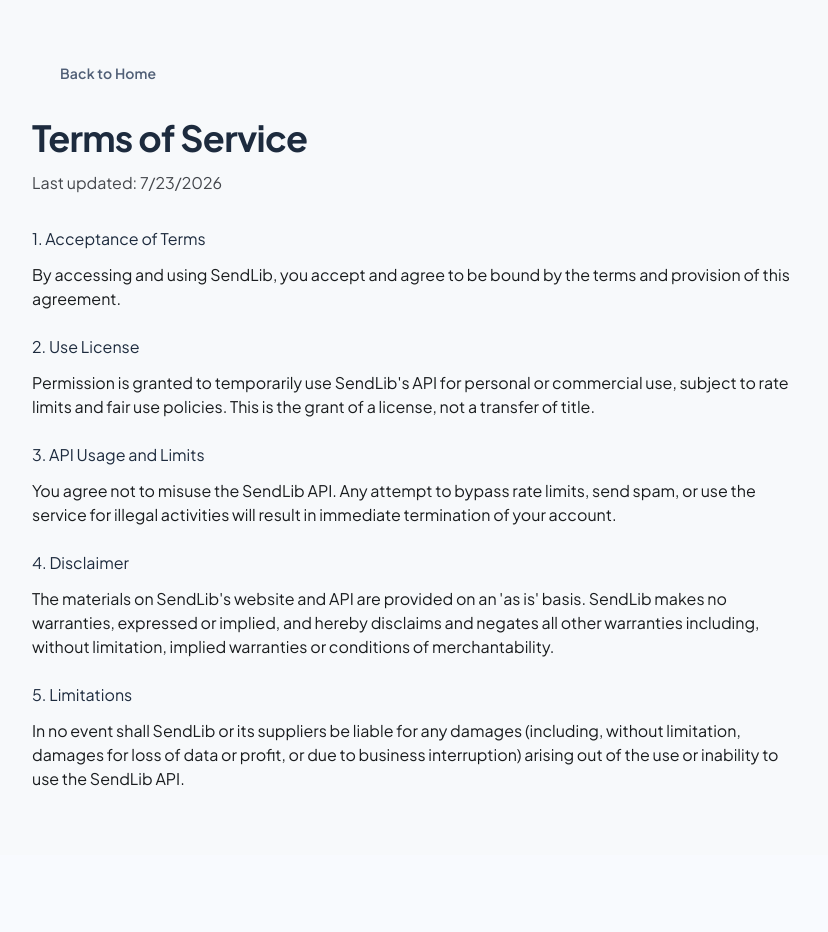
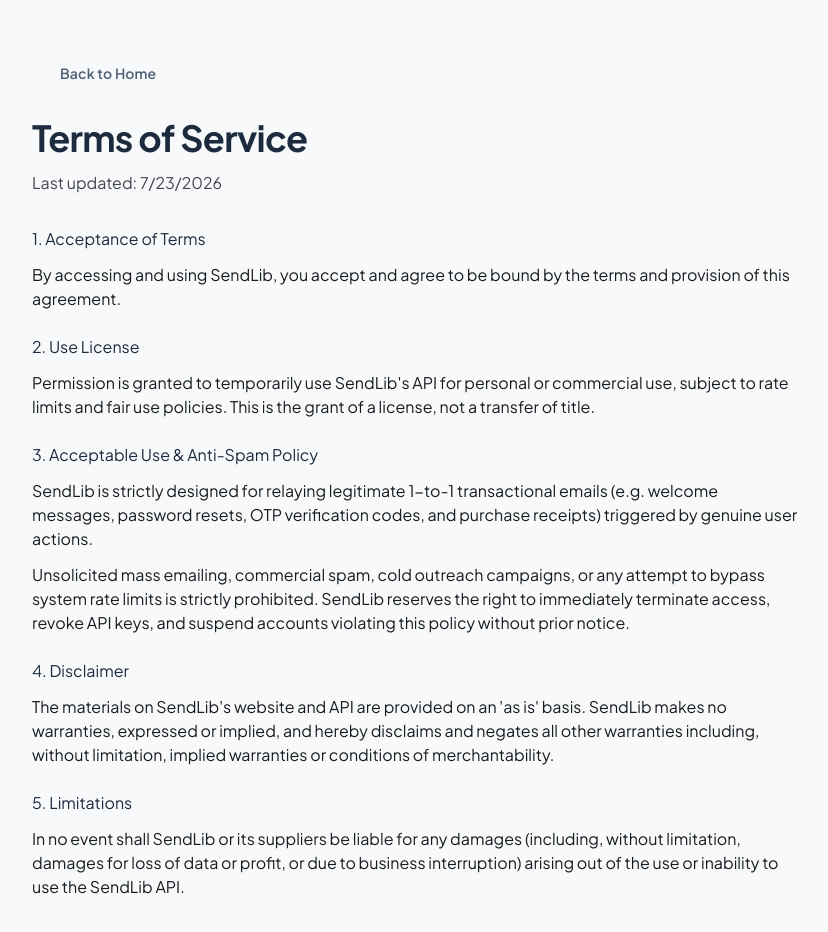
Before and after one commit to samueltuoyo15/send-liberty, a Next.js app: page /terms-of-service in a window 1280 px wide. Shown: the top 932 px of the page, without its empty margins (224-1052 px from the left). Before the commit the page ends 855 px from the top, so only its background shows below. Built offline with nearby package versions, Linux system fonts and the light colour scheme; some icons are missing.

Commit message:
docs: strengthen Anti-Spam policy and immediate account suspension terms

```diff
--- a/app/terms-of-service/page.tsx
+++ b/app/terms-of-service/page.tsx
@@ -45,9 +45,12 @@ export default function TermsPage() {
           </section>
 
           <section className="space-y-sm">
-            <h2 className="font-headline-sm text-headline-sm text-primary-sendlib">3. API Usage and Limits</h2>
+            <h2 className="font-headline-sm text-headline-sm text-primary-sendlib">3. Acceptable Use & Anti-Spam Policy</h2>
             <p>
-              You agree not to misuse the SendLib API. Any attempt to bypass rate limits, send spam, or use the service for illegal activities will result in immediate termination of your account.
+              SendLib is strictly designed for relaying legitimate 1-to-1 transactional emails (e.g. welcome messages, password resets, OTP verification codes, and purchase receipts) triggered by genuine user actions.
+            </p>
+            <p className="mt-2">
+              Unsolicited mass emailing, commercial spam, cold outreach campaigns, or any attempt to bypass system rate limits is strictly prohibited. SendLib reserves the right to immediately terminate access, revoke API keys, and suspend accounts violating this policy without prior notice.
             </p>
           </section>
 
```
